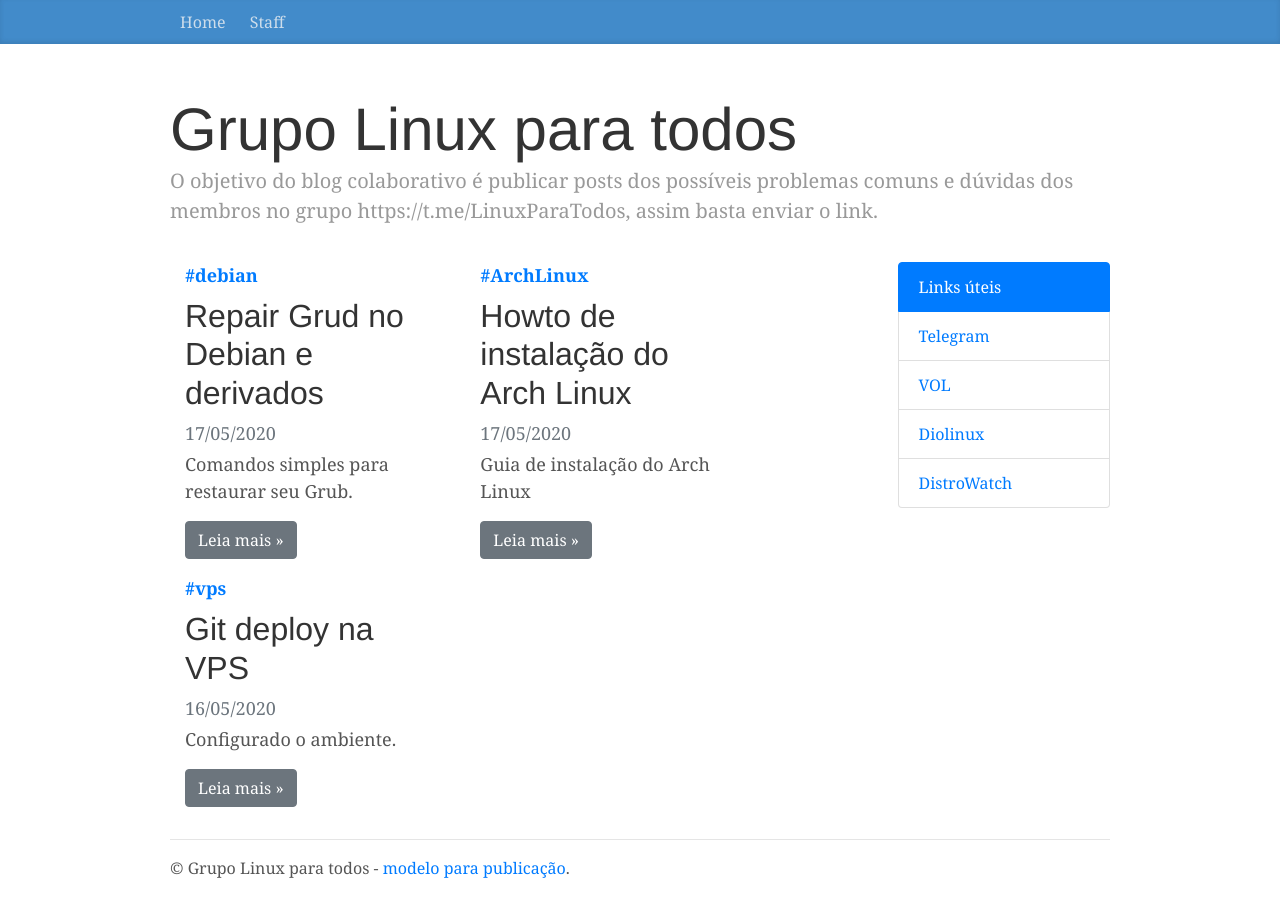
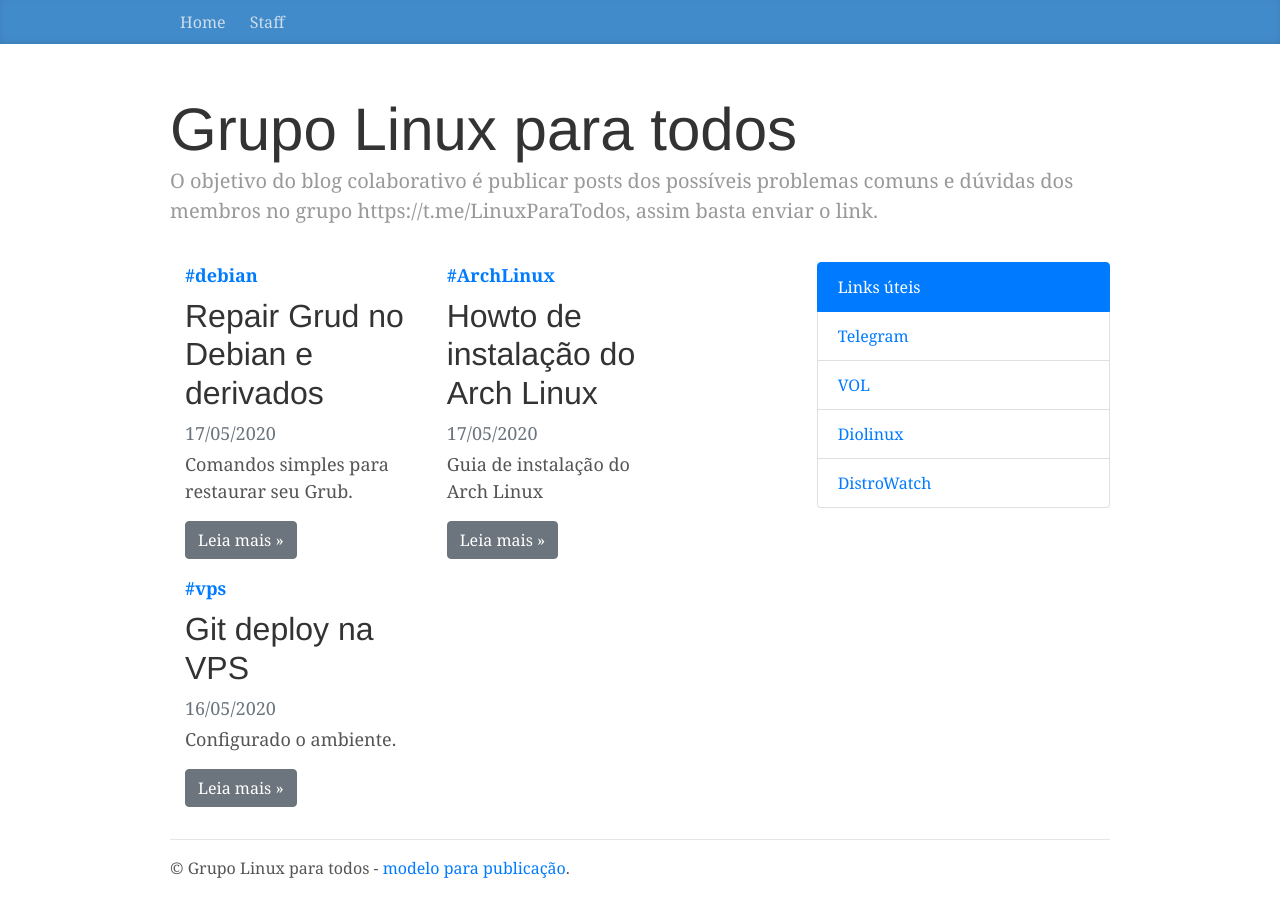
Before and after one commit to GrupoLinux/grupolinux.github.io, a Jekyll site: the page built from index.html, in a window 1280 px wide. Built offline with Jekyll 4.4.1, drawn with Linux system fonts in a browser that asks for light colours.

Commit message:
col
Signed-off-by: Henry Jr <hmjsite@gmail.com>

```diff
--- a/index.html
+++ b/index.html
@@ -9,7 +9,7 @@ pagetitle: Home
 </div>
 <!-- posts.loop-->
 <div class="row">
-    <div class="col-9 col-sm-9 blog-main">
+    <div class="col-12 col-sm-6 col-md-8 blog-main">
         {% for post in site.posts %}
         <div class="col-5 col-lg-5 d-inline-block">
             <strong class="d-inline-block mb-2 text-primary">#{{ post.tag }}</strong>
@@ -20,7 +20,7 @@ pagetitle: Home
         </div><!--/span-->
         {% endfor %}
     </div><!--/row-->
-    <div class="col-3 col-sm-3 col-sm-offset-1 blog-sidebar">
+    <div class="col-6 col-md-4 blog-sidebar">
         {% include links.html %}
     </div>
 </div><!--/span-->
```
